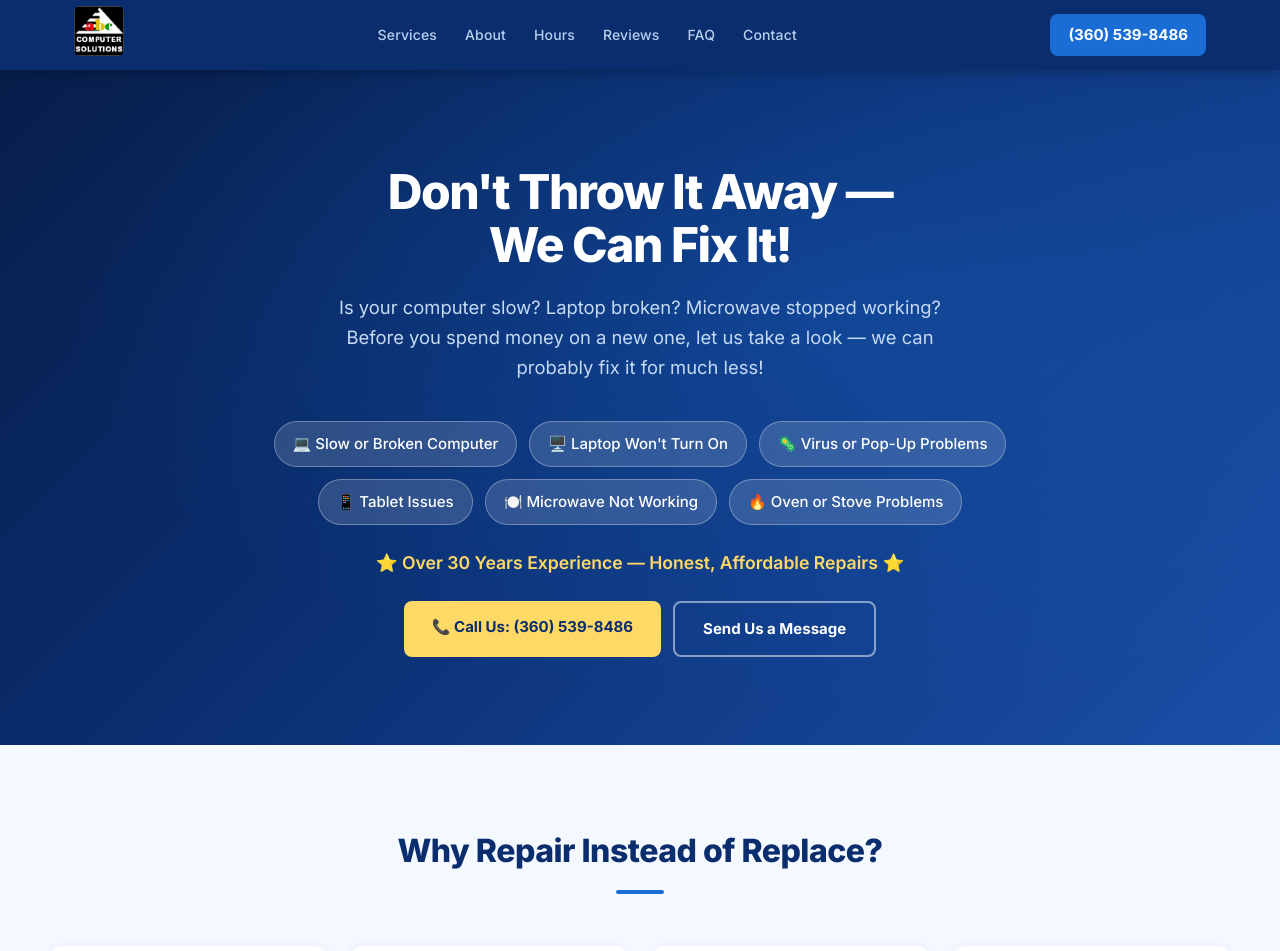
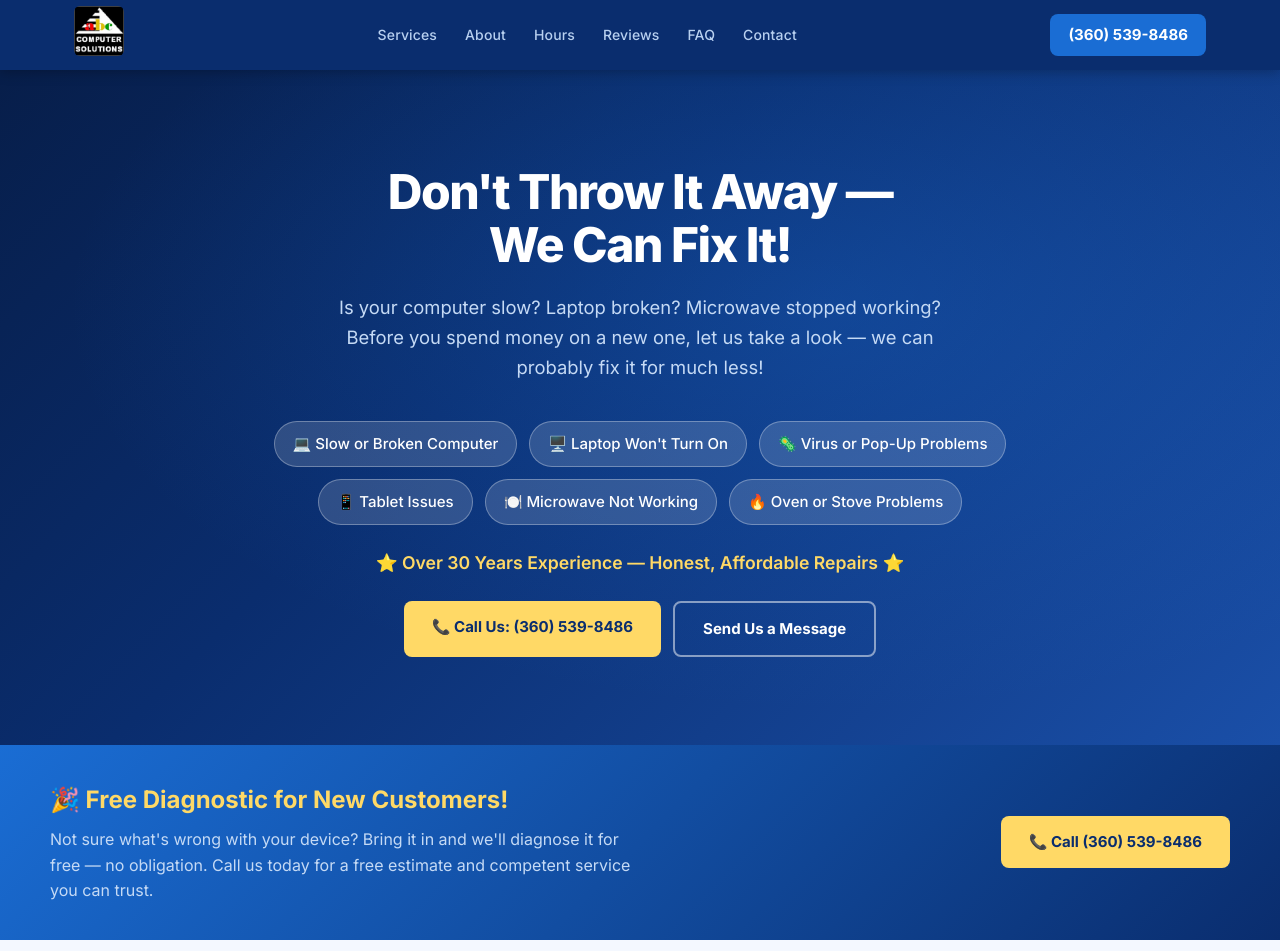
Before and after one commit to hchungsr/abccsi, a React (Vite) app: page / in a window 1280 px wide. Shown: the top 951 px of the page. Built offline with nearby package versions, Linux system fonts and the light colour scheme.

Commit message:
add free diagnostic banner

```diff
--- a/src/App.css
+++ b/src/App.css
@@ -445,6 +445,44 @@ a {
   padding-left: 20px;
   color: #444;
   line-height: 2;
+}
+
+/* FREE DIAGNOSTIC BANNER */
+.free-diag-banner {
+  background: linear-gradient(135deg, #1a6dd4, #0a2d6e);
+  padding: 36px 20px;
+}
+
+.free-diag-container {
+  display: flex;
+  align-items: center;
+  justify-content: space-between;
+  gap: 24px;
+  flex-wrap: wrap;
+}
+
+.free-diag-text h2 {
+  color: #ffd966;
+  font-size: 1.5rem;
+  margin-bottom: 8px;
+}
+
+.free-diag-text p {
+  color: #c5daf5;
+  font-size: 1rem;
+  max-width: 600px;
+}
+
+.free-diag-btn {
+  white-space: nowrap;
+  flex-shrink: 0;
+}
+
+@media (max-width: 768px) {
+  .free-diag-container {
+    flex-direction: column;
+    text-align: center;
+  }
 }
 
 /* REASONS */
--- a/src/HomePage.jsx
+++ b/src/HomePage.jsx
@@ -25,6 +25,17 @@ export default function HomePage() {
             <a href="tel:3605398486" className="btn-primary">📞 Call Us: (360) 539-8486</a>
             <a href="#contact" className="btn-outline">Send Us a Message</a>
           </div>
+        </div>
+      </section>
+
+      {/* FREE DIAGNOSTIC BANNER */}
+      <section className="free-diag-banner">
+        <div className="container free-diag-container">
+          <div className="free-diag-text">
+            <h2>🎉 Free Diagnostic for New Customers!</h2>
+            <p>Not sure what's wrong with your device? Bring it in and we'll diagnose it for free — no obligation. Call us today for a free estimate and competent service you can trust.</p>
+          </div>
+          <a href="tel:3605398486" className="btn-primary free-diag-btn">📞 Call (360) 539-8486</a>
         </div>
       </section>
 
```
